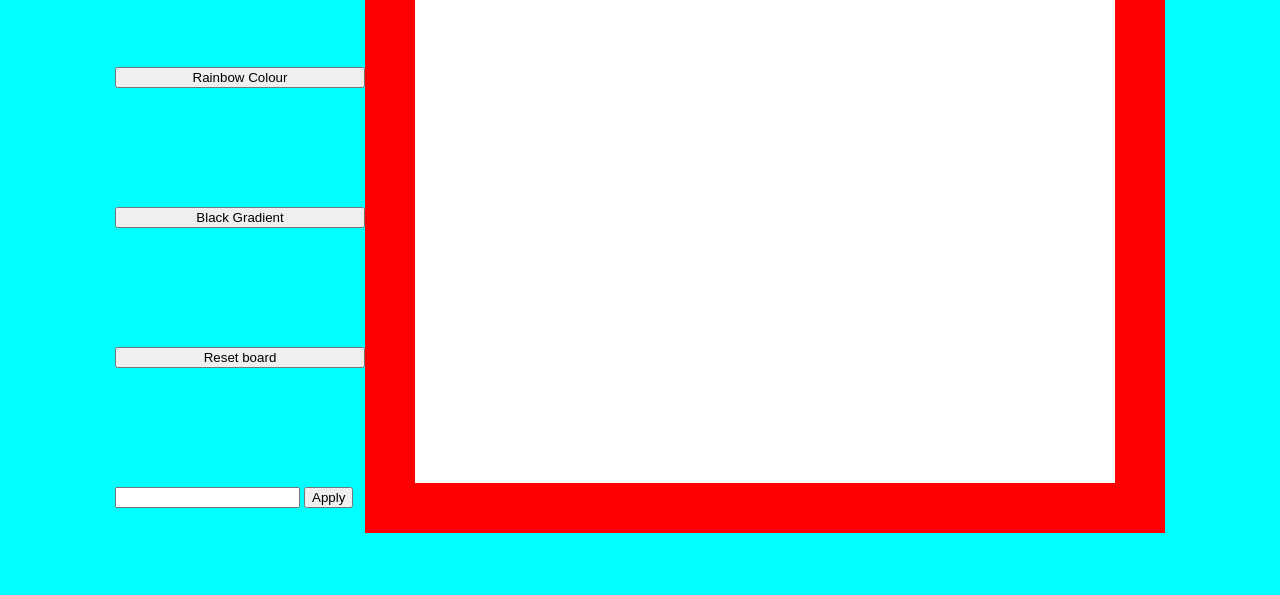
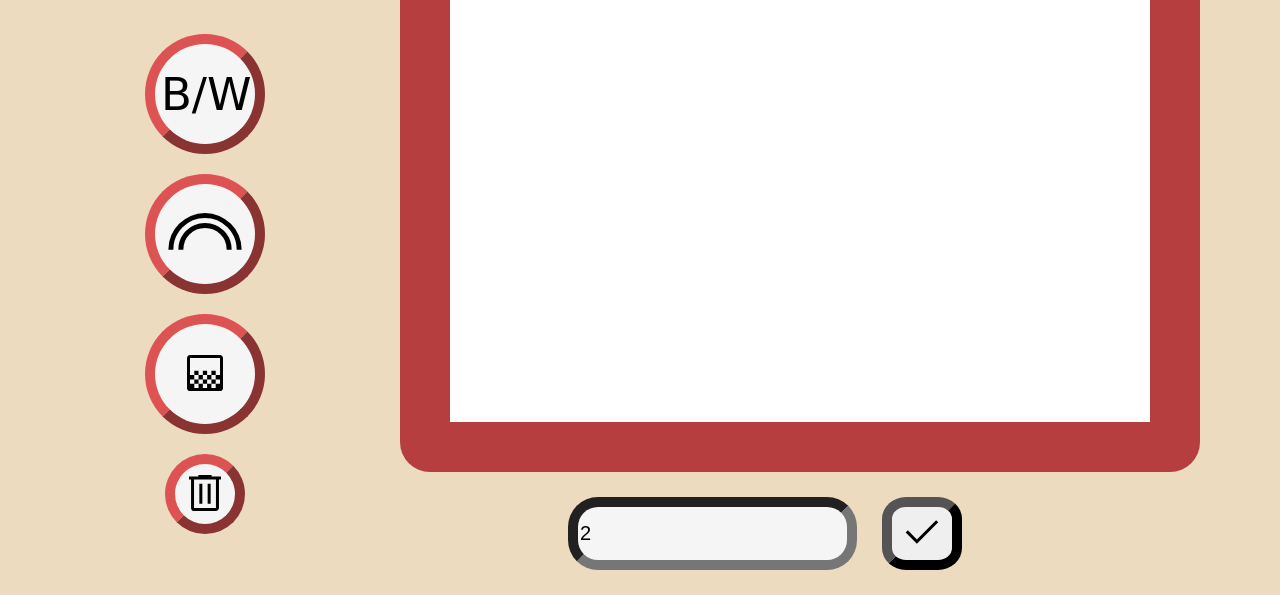
Before and after one commit to filipkosec/etchasketch, a plain HTML site: page index.html in a window 1280 px wide. Shown: the part 275-870 px from the top of the page. Before the commit the page ends 816 px from the top, so only its background shows below. Drawn offline with Linux system fonts and the light colour scheme; a web font is replaced by a local one.

Commit message:
Add Gradient option and pretty up the styling

```diff
--- a/index.html
+++ b/index.html
@@ -7,22 +7,28 @@
     <title>Document</title>
     <link rel = "stylesheet" href="styles.css">
     <script type="text/javascript" src="scripts.js" defer></script>
+   <link rel="preconnect" href="https://fonts.googleapis.com">
+<link rel="preconnect" href="https://fonts.gstatic.com" crossorigin>
+<link href="https://fonts.googleapis.com/css2?family=Fascinate&family=Monoton&display=swap" rel="stylesheet">
 </head>
 <body>
     <div class="buttonContainer">
-        <p>Choose color below.</p>
-        <button class = "buttonBW">Black and White</button>
-        <button class = "buttonRainbow">Rainbow Colour</button>
-        <button class = "buttonGradient">Black Gradient</button>
-        <button class= "buttonErase">Reset board</button>
-        <div class= "resolutionBox">
-            <input class="resolutionInput" type="number">
-            <button class="buttonApply">Apply</button>
-        </button>
+        <p>Choose coloring style!</p>
+        <button class = "buttonBW">B/W</button>
+        <button class = "buttonRainbow"><img src=RainbowButton.svg height="80px" width="80px"></button>
+        <button class = "buttonGradient"><img src=GradientButton.svg></button>
+        <button class= "buttonErase"><img src=RefreshButton.svg></button>
         </div>
     </div>
+    <div class = "boardResolutionContainer">
     <div class ="boardContainer">
          <div class="boardSpace"></div>
     </div>
+    <div class= "resolutionBox">
+        <input class="resolutionInput" type="number" value = 2>
+        <button class="buttonApply"><img src=ResolutionCheck.svg></button>
+    </div>
+    </div>
+
 </body>
 </html>
--- a/scripts.js
+++ b/scripts.js
@@ -15,7 +15,9 @@ applyButton.addEventListener('click', () => {
 })
 
 function drawGrid(resolution, colorChoice) {
+    /*Do not move this line to the event listener, stops working, not sure why. */
     if (resolution < 2) {resolution = 2};
+    /*------------------------------------------------------------------------ */
     boardSpace.innerHTML = ""
     let x = 0
     for (i = 0; i<resolution; i++) {
@@ -25,7 +27,7 @@ function drawGrid(resolution, colorChoice) {
         for (j = 0; j<resolution;j++) {
             let cell = document.createElement('div');
             cell.classList.add('cell');
-            cell.classList.add(`cell${x}`);
+            cell.id =`${x}`;
             x++;
             row.appendChild(cell);
             };
@@ -39,14 +41,20 @@ function addHoverActions(colorChoice,x) {
     for (i = 0; i < cellArray.length; i++) {
         cellArray[i] = cellArray[i][0];
     }
+    let gradientIndex = [];
+    for (i=0; i<cellArray.length;i++) {
+        gradientIndex[i] = 0;
+    }
     cellArray.forEach(element => {
         element.addEventListener('mouseover', () => {
             if (colorChoice === 'rainbow') {
                 let randomColor = "#" + Math.floor(Math.random()*16777215).toString(16)
                 element.style.backgroundColor = randomColor;
             } else if (colorChoice === 'gradient') {
-                let curColor = element.style.backgroundColor;
-                element.style.backgroundColor = gradientAdder(curColor);
+                let cellPosition = element.getAttribute("id");
+                element.style.backgroundColor = gradientColorChange(gradientIndex[cellPosition]);
+                gradientIndex[cellPosition]++
+                console.log(gradientIndex);
             } else {
             element.style.backgroundColor = colorChoice;
             }
@@ -55,20 +63,10 @@ function addHoverActions(colorChoice,x) {
 
 };
 
-function gradientAdder (currentColor) {
-    if (currentColor = "#FFFFFF") {
-        return ("#c0c0c0");
-    } else if (currentColor = "#c0c0c0") {
-        return("#808080");
-    } else if (currentColor = "#808080") {
-        return("#404040");
-    } else if (currentColor = "#404040") {
-        return("#000000")
-    } else {
-        return ("#000000")
-    };
+function gradientColorChange (strengthOfBlack) {
+    let blackRatio = (9-strengthOfBlack)/10*255
+    return (`rgb(${blackRatio},${blackRatio},${blackRatio})`)
 }
-
 
 
 drawGrid(1, "black");
--- a/styles.css
+++ b/styles.css
@@ -1,5 +1,5 @@
 body {
-    background-color: aqua;
+    background-color: #EDDBC0;
     height: 100vh;
     display: flex;
     justify-content: center;
@@ -12,19 +12,54 @@ body {
     display: flex;
     flex-direction: column;
     justify-content: space-between;
+    align-items: center;
     flex: 0 0 auto;
+    font-family: "Monoton", cursive;
+    font-size: 40px;
+    text-align: center;
 }
-
+.boardResolutionContainer {
+    display:flex;
+    flex-direction: column;
+    justify-content: center;
+    align-items: center;
+}
 .boardContainer {
     height: 750px;
     width: 750px;
-    background-color: red;
+    background-color: #B73E3E;
     flex: 0 0 auto;
     padding: 25px;
     display: flex;
     justify-content: center;
     align-items: center;
+    border-radius: 30px;
+    margin-left: 70px;
 }
+
+.buttonContainer button {
+    flex: 0 0 auto;
+    background-color: #f5f5f5;
+    border-color: #DD5353;
+    border-width: 10px;
+    width: 120px;
+    height: 120px;
+    border-radius: 50%;
+    margin: 10px;
+}
+
+.buttonBW {
+    font-family: "Fascinate", cursive;
+    font-size: 45px;
+
+}
+
+.buttonContainer .buttonErase {
+    width: 80px;
+    height: 80px;
+    background-color: #f5f5f5;
+}
+
 
 .boardSpace {
     height: 700px;
@@ -33,6 +68,7 @@ body {
     flex-direction: column;
     justify-content: center;
 }
+
 .row {
     flex: 1 1 auto;
     display: flex;
@@ -41,5 +77,24 @@ body {
 
 .cell {
     flex: 1 0 auto;
-    background-color: #FFFFFF;
+    background-color:   rgb(255,255,255);
 }
+
+.resolutionBox {
+    display: flex;
+    margin: 25px;
+}
+
+input {
+    background-color: #f5f5f5;
+    border-radius: 30px;
+    margin-right: 25px;
+    border-width: 10px;
+    font-size: 20px;
+    font-family: fantasy, cursive;
+}
+
+.buttonApply {
+    border-radius: 30%;
+    border-width: 10px;
+}
```
Also changed, not shown: GradientButton.svg (added), RainbowButton.svg (added), Refreshbutton.svg (added), ResolutionCheck.svg (added).
